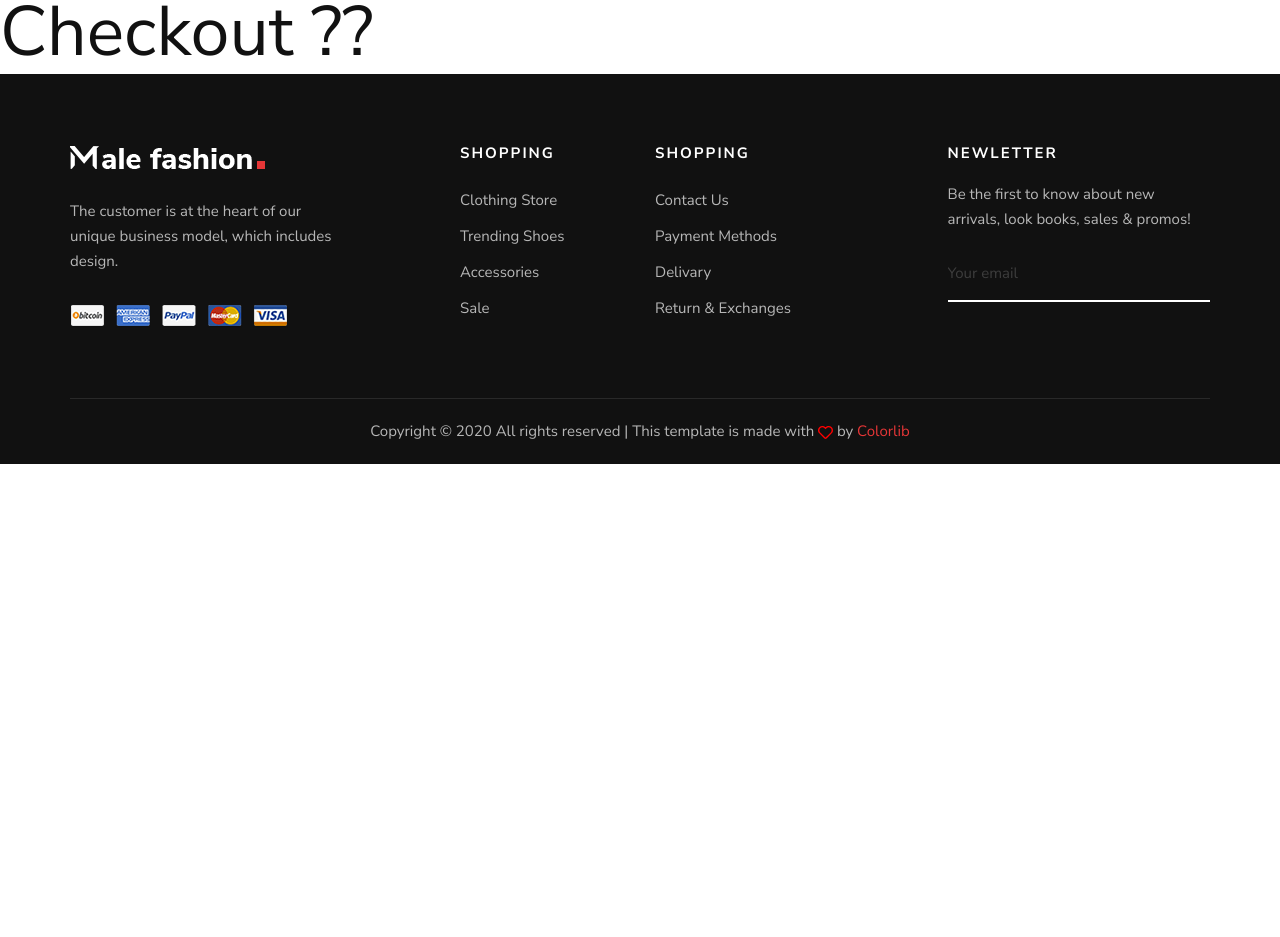
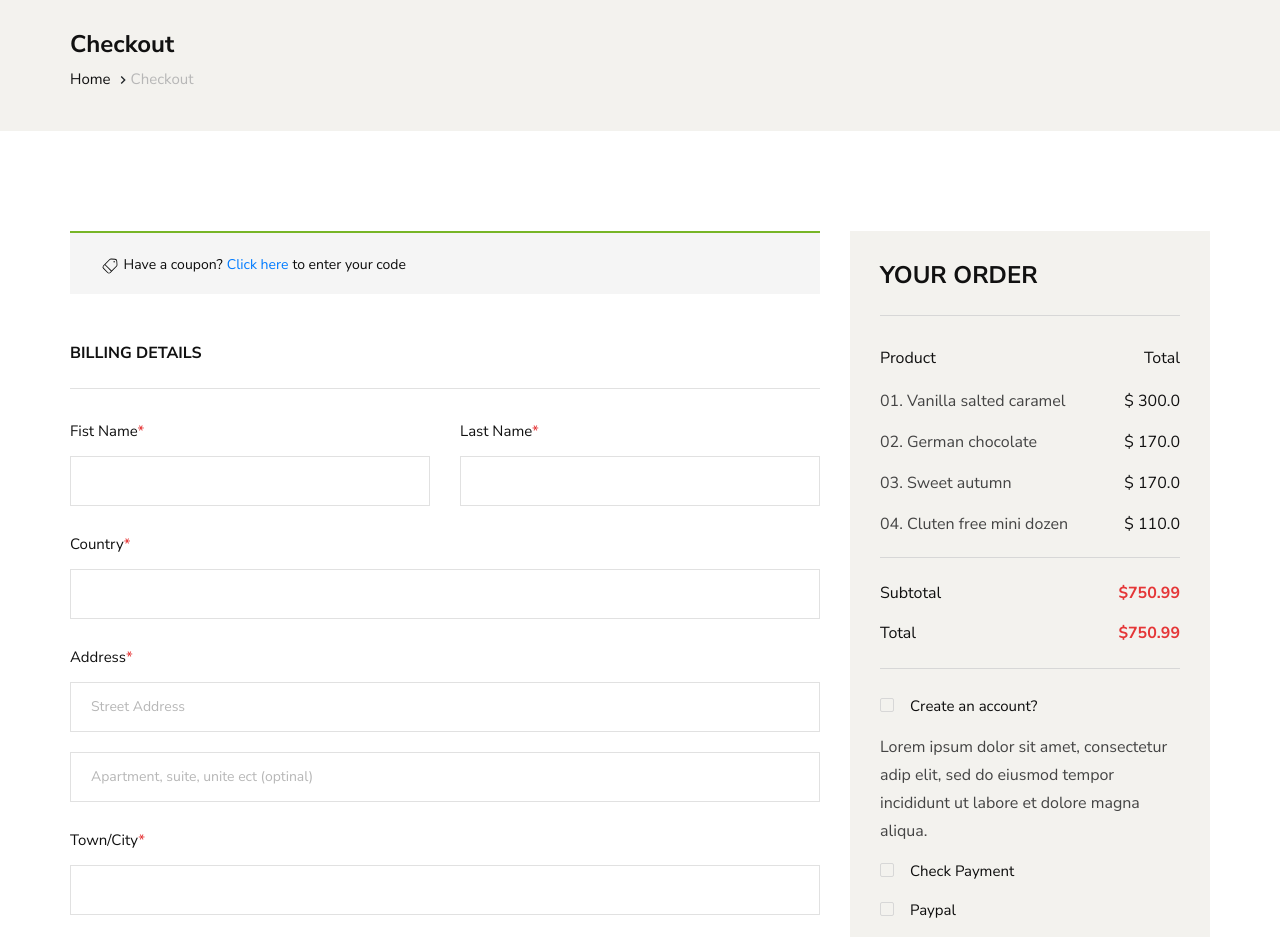
Before and after one commit to Ayomide2604/Shoeporium-Frontend, a React (Vite) app: page /checkout in a window 1280 px wide. Shown: the part 160-1097 px from the top of the page. Before the commit the page ends 800 px from the top, so only its background shows below. Built offline with nearby package versions, Linux system fonts and the light colour scheme.

Commit message:
Checkout Screen

```diff
--- a/src/screens/CheckoutScreen.jsx
+++ b/src/screens/CheckoutScreen.jsx
@@ -1,7 +1,219 @@
+import { useState } from "react";
+import { CiShoppingTag } from "react-icons/ci";
+import BreadCrumb from "../components/BreadCrumb";
+import Coupon from "../components/Coupon";
+import { MdOutlineClose } from "react-icons/md";
+
 const CheckoutScreen = () => {
+	const [hasCoupon, setHasCoupon] = useState(false);
 	return (
 		<div>
-			<h1>Checkout ??</h1>
+			<BreadCrumb title="Checkout" />
+			<section className="checkout spad">
+				<div className="container">
+					<div className="checkout__form">
+						<form action="#">
+							<div className="row">
+								<div className="col-lg-8 col-md-6">
+									<h6 className="coupon__code">
+										<CiShoppingTag size={20} className="icon_tag_alt" /> Have a
+										coupon?
+										<span
+											className="text-primary mx-1"
+											style={{ cursor: "pointer" }}
+											onClick={() => setHasCoupon(true)}
+										>
+											Click here
+										</span>
+										to enter your code
+									</h6>
+
+									<div
+										className={
+											hasCoupon
+												? "d-flex justify-content-between align-items-center  px-3 w-100 "
+												: " d-none"
+										}
+									>
+										<div className="w-100 mr-2">
+											<Coupon />
+										</div>
+										<MdOutlineClose onClick={() => setHasCoupon(false)} />
+									</div>
+									<h6 className="checkout__title">Billing Details</h6>
+									<div className="row">
+										<div className="col-lg-6">
+											<div className="checkout__input">
+												<p>
+													Fist Name<span>*</span>
+												</p>
+												<input type="text" />
+											</div>
+										</div>
+										<div className="col-lg-6">
+											<div className="checkout__input">
+												<p>
+													Last Name<span>*</span>
+												</p>
+												<input type="text" />
+											</div>
+										</div>
+									</div>
+									<div className="checkout__input">
+										<p>
+											Country<span>*</span>
+										</p>
+										<input type="text" />
+									</div>
+									<div className="checkout__input">
+										<p>
+											Address<span>*</span>
+										</p>
+										<input
+											type="text"
+											placeholder="Street Address"
+											className="checkout__input__add"
+										/>
+										<input
+											type="text"
+											placeholder="Apartment, suite, unite ect (optinal)"
+										/>
+									</div>
+									<div className="checkout__input">
+										<p>
+											Town/City<span>*</span>
+										</p>
+										<input type="text" />
+									</div>
+									<div className="checkout__input">
+										<p>
+											Country/State<span>*</span>
+										</p>
+										<input type="text" />
+									</div>
+									<div className="checkout__input">
+										<p>
+											Postcode / ZIP<span>*</span>
+										</p>
+										<input type="text" />
+									</div>
+									<div className="row">
+										<div className="col-lg-6">
+											<div className="checkout__input">
+												<p>
+													Phone<span>*</span>
+												</p>
+												<input type="text" />
+											</div>
+										</div>
+										<div className="col-lg-6">
+											<div className="checkout__input">
+												<p>
+													Email<span>*</span>
+												</p>
+												<input type="text" />
+											</div>
+										</div>
+									</div>
+									<div className="checkout__input__checkbox">
+										<label htmlFor="acc">
+											Create an account?
+											<input type="checkbox" id="acc" />
+											<span className="checkmark" />
+										</label>
+										<p>
+											Create an account by entering the information below. If
+											you are a returning customer please login at the top of
+											the page
+										</p>
+									</div>
+									<div className="checkout__input">
+										<p>
+											Account Password<span>*</span>
+										</p>
+										<input type="text" />
+									</div>
+									<div className="checkout__input__checkbox">
+										<label htmlFor="diff-acc">
+											Note about your order, e.g, special noe for delivery
+											<input type="checkbox" id="diff-acc" />
+											<span className="checkmark" />
+										</label>
+									</div>
+									<div className="checkout__input">
+										<p>
+											Order notes<span>*</span>
+										</p>
+										<input
+											type="text"
+											placeholder="Notes about your order, e.g. special notes for delivery."
+										/>
+									</div>
+								</div>
+								<div className="col-lg-4 col-md-6">
+									<div className="checkout__order">
+										<h4 className="order__title">Your order</h4>
+										<div className="checkout__order__products">
+											Product <span>Total</span>
+										</div>
+										<ul className="checkout__total__products">
+											<li>
+												01. Vanilla salted caramel <span>$ 300.0</span>
+											</li>
+											<li>
+												02. German chocolate <span>$ 170.0</span>
+											</li>
+											<li>
+												03. Sweet autumn <span>$ 170.0</span>
+											</li>
+											<li>
+												04. Cluten free mini dozen <span>$ 110.0</span>
+											</li>
+										</ul>
+										<ul className="checkout__total__all">
+											<li>
+												Subtotal <span>$750.99</span>
+											</li>
+											<li>
+												Total <span>$750.99</span>
+											</li>
+										</ul>
+										<div className="checkout__input__checkbox">
+											<label htmlFor="acc-or">
+												Create an account?
+												<input type="checkbox" id="acc-or" />
+												<span className="checkmark" />
+											</label>
+										</div>
+										<p>
+											Lorem ipsum dolor sit amet, consectetur adip elit, sed do
+											eiusmod tempor incididunt ut labore et dolore magna
+											aliqua.
+										</p>
+										<div className="checkout__input__checkbox">
+											<label htmlFor="payment">
+												Check Payment
+												<input type="checkbox" id="payment" />
+												<span className="checkmark" />
+											</label>
+										</div>
+										<div className="checkout__input__checkbox">
+											<label htmlFor="paypal">
+												Paypal
+												<input type="checkbox" id="paypal" />
+												<span className="checkmark" />
+											</label>
+										</div>
+										<button type="submit" className="site-btn">
+											PLACE ORDER
+										</button>
+									</div>
+								</div>
+							</div>
+						</form>
+					</div>
+				</div>
+			</section>
 		</div>
 	);
 };
```
